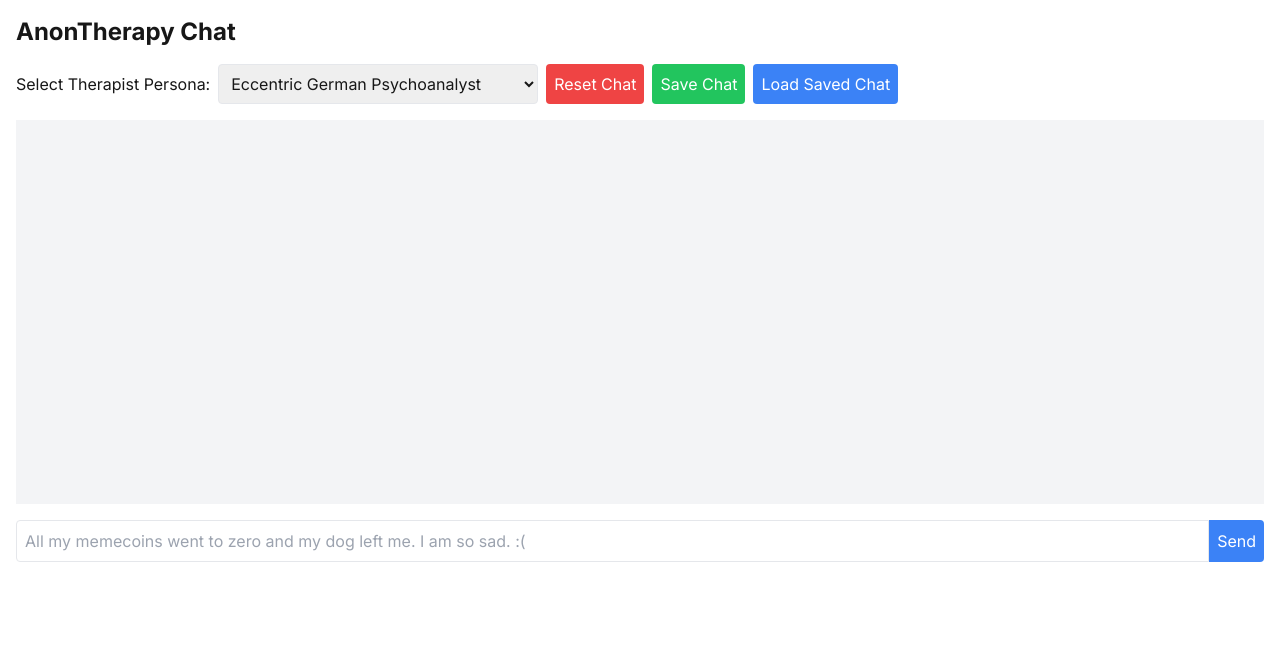
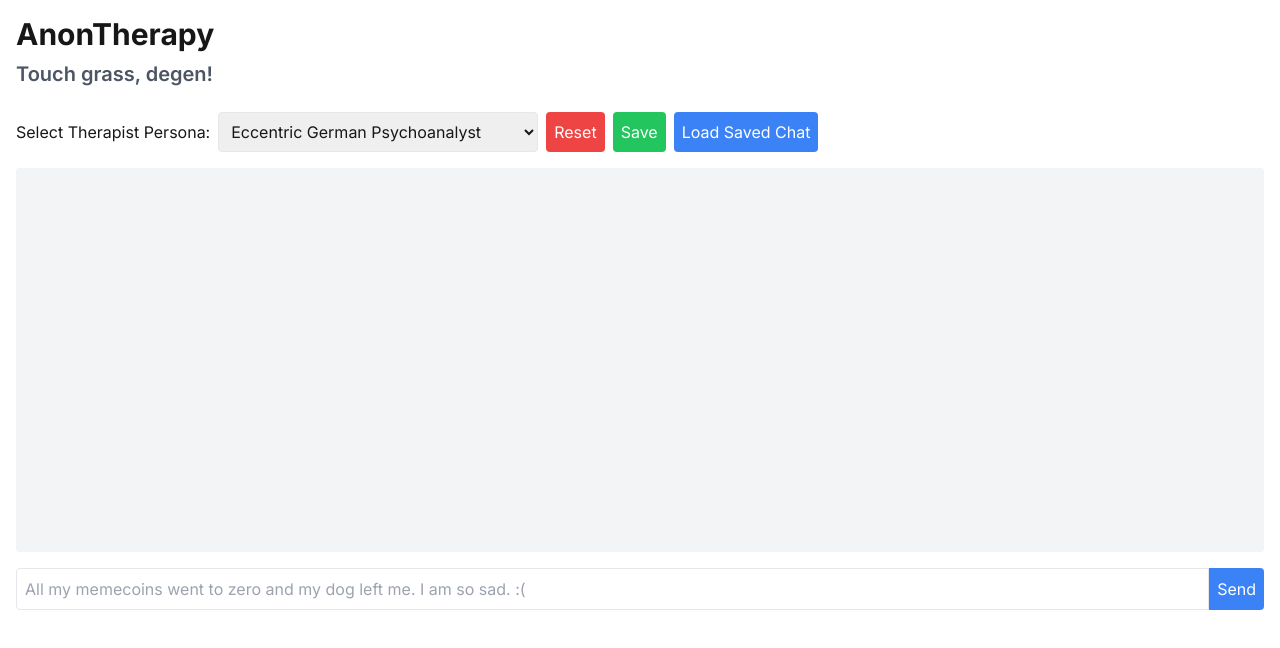
Before and after one commit to Cryptonomic/anonTherapy, a Next.js app: page / in a window 1280 px wide. Shown: the top 648 px of the page. Built offline with nearby package versions, Linux system fonts and the light colour scheme.

Commit message:
Fixed some buttons

```diff
--- a/app/page.tsx
+++ b/app/page.tsx
@@ -95,7 +95,8 @@ export default function Home() {
 
     return (
         <main className="container mx-auto p-4">
-            <h1 className="text-2xl font-bold mb-4">AnonTherapy Chat</h1>
+            <h1 className="text-3xl font-bold mb-2">AnonTherapy</h1>
+            <h2 className="text-xl font-semibold mb-6 text-gray-600 dark:text-gray-400">Touch grass, degen!</h2>
             <div className="mb-4 flex items-center flex-wrap">
                 <label htmlFor="persona-select" className="mr-2">Select Therapist Persona:</label>
                 <select
@@ -112,13 +113,13 @@ export default function Home() {
                     onClick={handleReset}
                     className="bg-red-500 text-white p-2 rounded mr-2"
                 >
-                    Reset Chat
+                    Reset
                 </button>
                 <button
                     onClick={handleSave}
                     className="bg-green-500 text-white p-2 rounded mr-2"
                 >
-                    Save Chat
+                    Save
                 </button>
                 <button
                     onClick={handleLoad}
@@ -130,15 +131,19 @@ export default function Home() {
             </div>
             <div className="mb-4">
                 {savedBlobIds[selectedPersona] && (
-                    <p className="text-sm text-gray-600">
+                    <p className="text-sm text-gray-600 dark:text-gray-400">
                         Saved chat available for this persona (Blob ID: {savedBlobIds[selectedPersona]})
                     </p>
                 )}
             </div>
-            <div className="bg-gray-100 p-4 h-96 overflow-y-auto mb-4">
+            <div className="bg-gray-100 dark:bg-gray-800 p-4 h-96 overflow-y-auto mb-4 rounded">
                 {messages.map((message, index) => (
                     <div key={index} className={`mb-2 ${message.role === 'user' ? 'text-right' : 'text-left'}`}>
-            <span className={`inline-block p-2 rounded-lg ${message.role === 'user' ? 'bg-blue-500 text-white' : 'bg-gray-300'}`}>
+            <span className={`inline-block p-2 rounded-lg ${
+                message.role === 'user'
+                    ? 'bg-blue-500 text-white'
+                    : 'bg-gray-300 dark:bg-gray-600 text-black dark:text-white'
+            }`}>
               {message.content}
             </span>
                     </div>
@@ -149,7 +154,7 @@ export default function Home() {
                     type="text"
                     value={input}
                     onChange={(e) => setInput(e.target.value)}
-                    className="flex-grow p-2 border rounded-l"
+                    className="flex-grow p-2 border rounded-l dark:bg-gray-700 dark:text-white"
                     placeholder="All my memecoins went to zero and my dog left me. I am so sad. :("
                 />
                 <button type="submit" className="bg-blue-500 text-white p-2 rounded-r">Send</button>
--- a/tailwind.config.ts
+++ b/tailwind.config.ts
@@ -6,6 +6,7 @@ const config: Config = {
     "./components/**/*.{js,ts,jsx,tsx,mdx}",
     "./app/**/*.{js,ts,jsx,tsx,mdx}",
   ],
+  darkMode: 'media', // This line enables dark mode based on system preference
   theme: {
     extend: {
       colors: {
@@ -16,4 +17,5 @@ const config: Config = {
   },
   plugins: [],
 };
+
 export default config;
```
